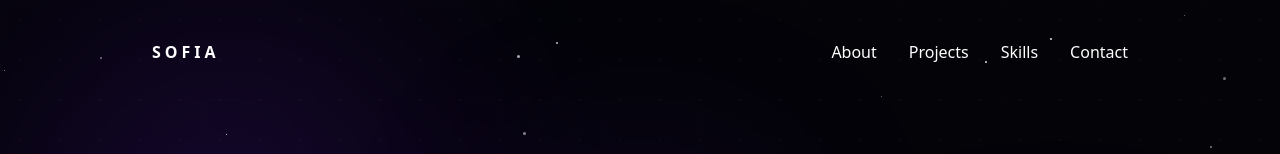
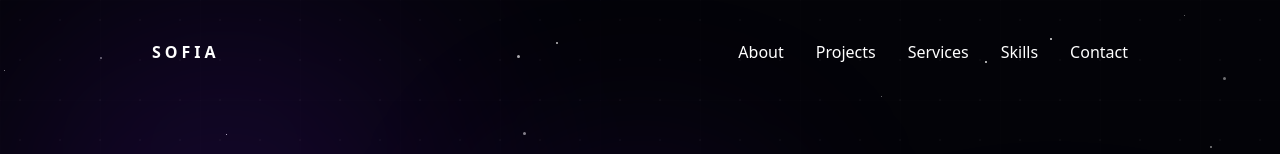
Before and after one commit to sofinator-hub/sofia-portafolio1, a Next.js app: page / in a window 1280 px wide. Shown: the top 154 px of the page. Built offline with nearby package versions, Linux system fonts and the light colour scheme.

Commit message:
add services section in navbar

```diff
--- a/components/navbar/Navbar.tsx
+++ b/components/navbar/Navbar.tsx
@@ -53,6 +53,7 @@ export default function Navbar() {
       <div className="hidden gap-8 md:flex">
         <a href="#about">About</a>
         <a href="#projects">Projects</a>
+        <a href="#services">Services</a>
         <a href="#skills">Skills</a>
         <a href="#contact">Contact</a>
       </div>
```
